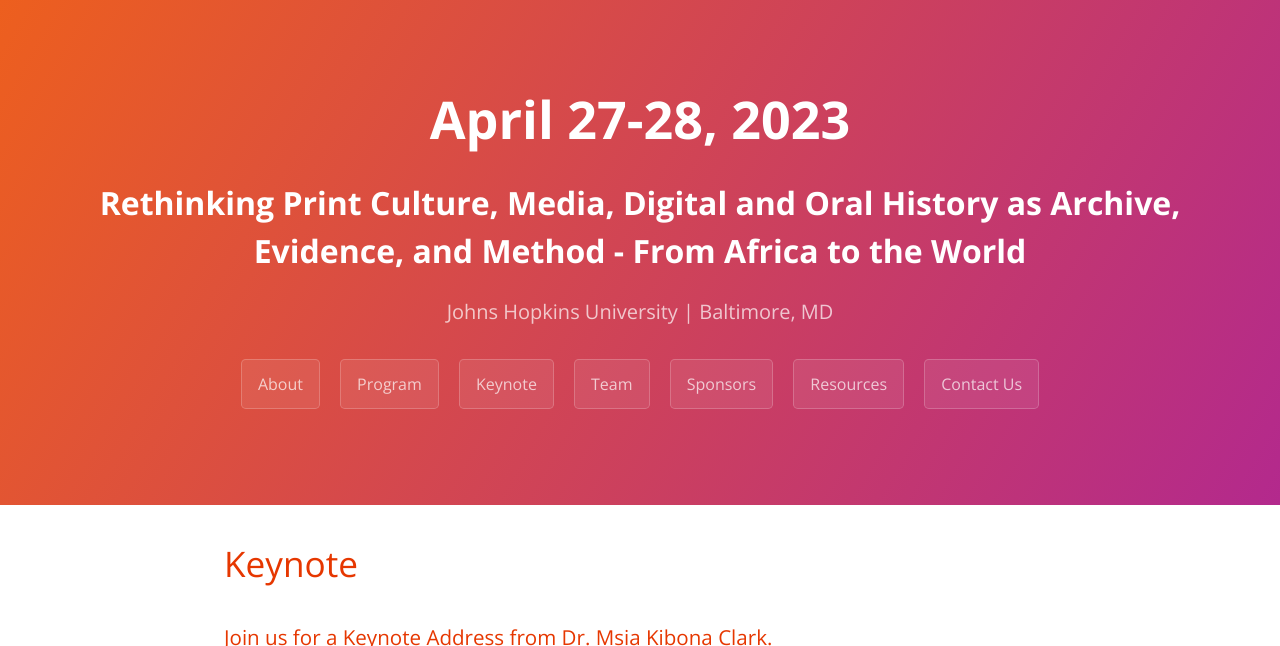
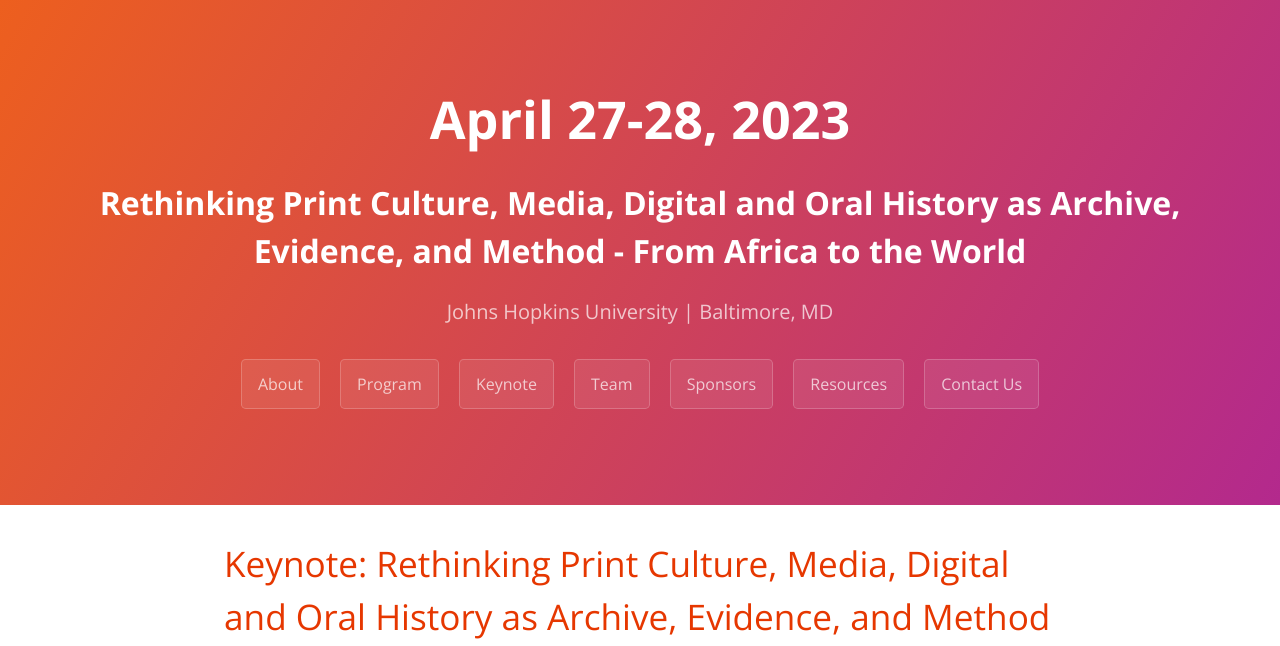
Before and after one commit to egpalazzolo/afprint, a Jekyll site: the page built from pages/keynote.md, in a window 1280 px wide and 900 px high, cut to the strip 0-646 px from the top of the window. Built offline with Jekyll 4.4.1, drawn with Linux system fonts in a browser that asks for light colours.

Commit message:
title update

```diff
--- a/pages/keynote.md
+++ b/pages/keynote.md
@@ -5,7 +5,7 @@ description: Keynote
 permalink: /keynote/
 ---
 
-# Keynote
+# Keynote: Rethinking Print Culture, Media, Digital and Oral History as Archive, Evidence, and Method
 
 ### Join us for a Keynote Address from Dr. Msia Kibona Clark.
 ![](../pages/images/msia3.jpeg){: style="float: center"}
```
